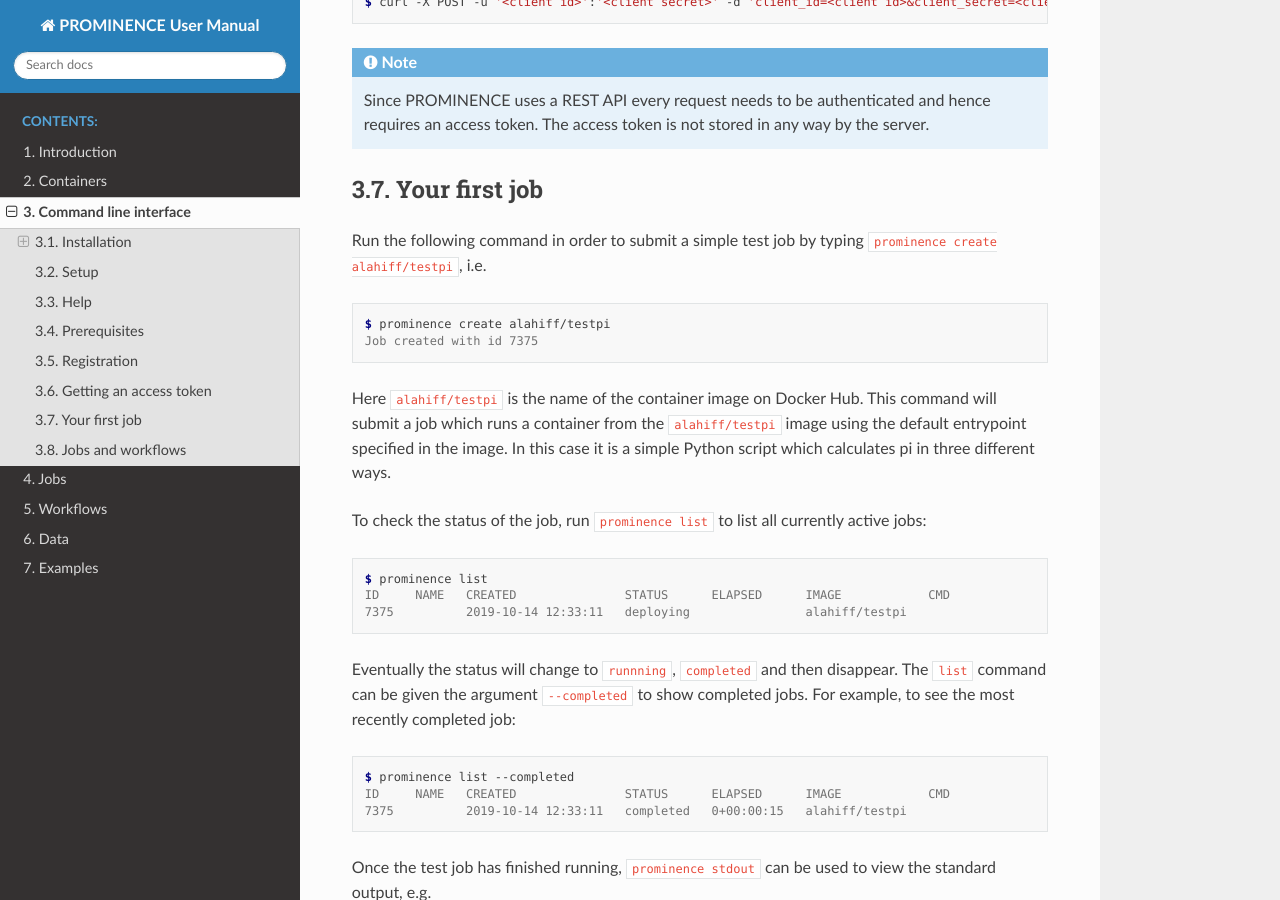
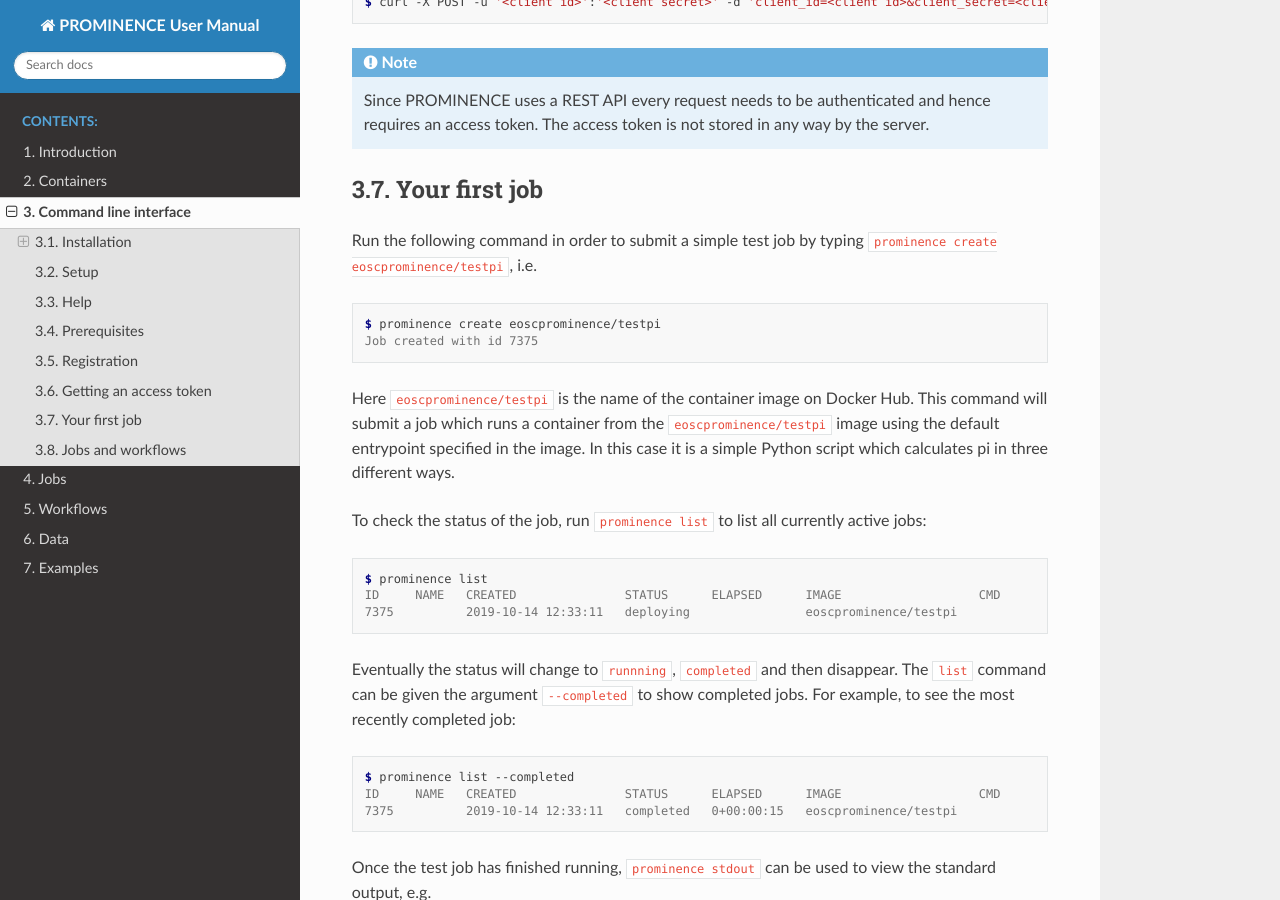
Before and after one commit to prominence-eosc/docs-eosc, a Sphinx documentation site: the page built from source/command-line-interface.rst, in a window 1280 px wide and 900 px high, scrolled down 3881 px. Built offline with Sphinx 7.4.7 and the Read the Docs theme 2.0.0, drawn with Linux system fonts in a browser that asks for light colours.

Commit message:
Change image to eoscprominence/testpi

```diff
--- a/source/command-line-interface.rst
+++ b/source/command-line-interface.rst
@@ -181,30 +181,30 @@
 Your first job
 --------------
 
-Run the following command in order to submit a simple test job by typing ``prominence create alahiff/testpi``, i.e.
+Run the following command in order to submit a simple test job by typing ``prominence create eoscprominence/testpi``, i.e.
 
 .. code-block:: console
 
-   $ prominence create alahiff/testpi
+   $ prominence create eoscprominence/testpi
    Job created with id 7375
 
-Here ``alahiff/testpi`` is the name of the container image on Docker Hub. This command will submit a job which runs a container from the ``alahiff/testpi`` image using the default entrypoint specified in the image. In this case it is a simple Python script which calculates pi in three different ways.
+Here ``eoscprominence/testpi`` is the name of the container image on Docker Hub. This command will submit a job which runs a container from the ``eoscprominence/testpi`` image using the default entrypoint specified in the image. In this case it is a simple Python script which calculates pi in three different ways.
 
 To check the status of the job, run ``prominence list`` to list all currently active jobs:
 
 .. code-block:: console
 
    $ prominence list
-   ID     NAME   CREATED               STATUS      ELAPSED      IMAGE            CMD
-   7375          2019-10-14 12:33:11   deploying                alahiff/testpi
+   ID     NAME   CREATED               STATUS      ELAPSED      IMAGE                   CMD
+   7375          2019-10-14 12:33:11   deploying                eoscprominence/testpi
 
 Eventually the status will change to ``runnning``, ``completed`` and then disappear. The ``list`` command can be given the argument ``--completed`` to show completed jobs. For example, to see the most recently completed job:
 
 .. code-block:: console
 
     $ prominence list --completed
-    ID     NAME   CREATED               STATUS      ELAPSED      IMAGE            CMD
-    7375          2019-10-14 12:33:11   completed   0+00:00:15   alahiff/testpi
+    ID     NAME   CREATED               STATUS      ELAPSED      IMAGE                   CMD
+    7375          2019-10-14 12:33:11   completed   0+00:00:15   eoscprominence/testpi
 
 Once the test job has finished running, ``prominence stdout`` can be used to view the standard output, e.g.
 
```
